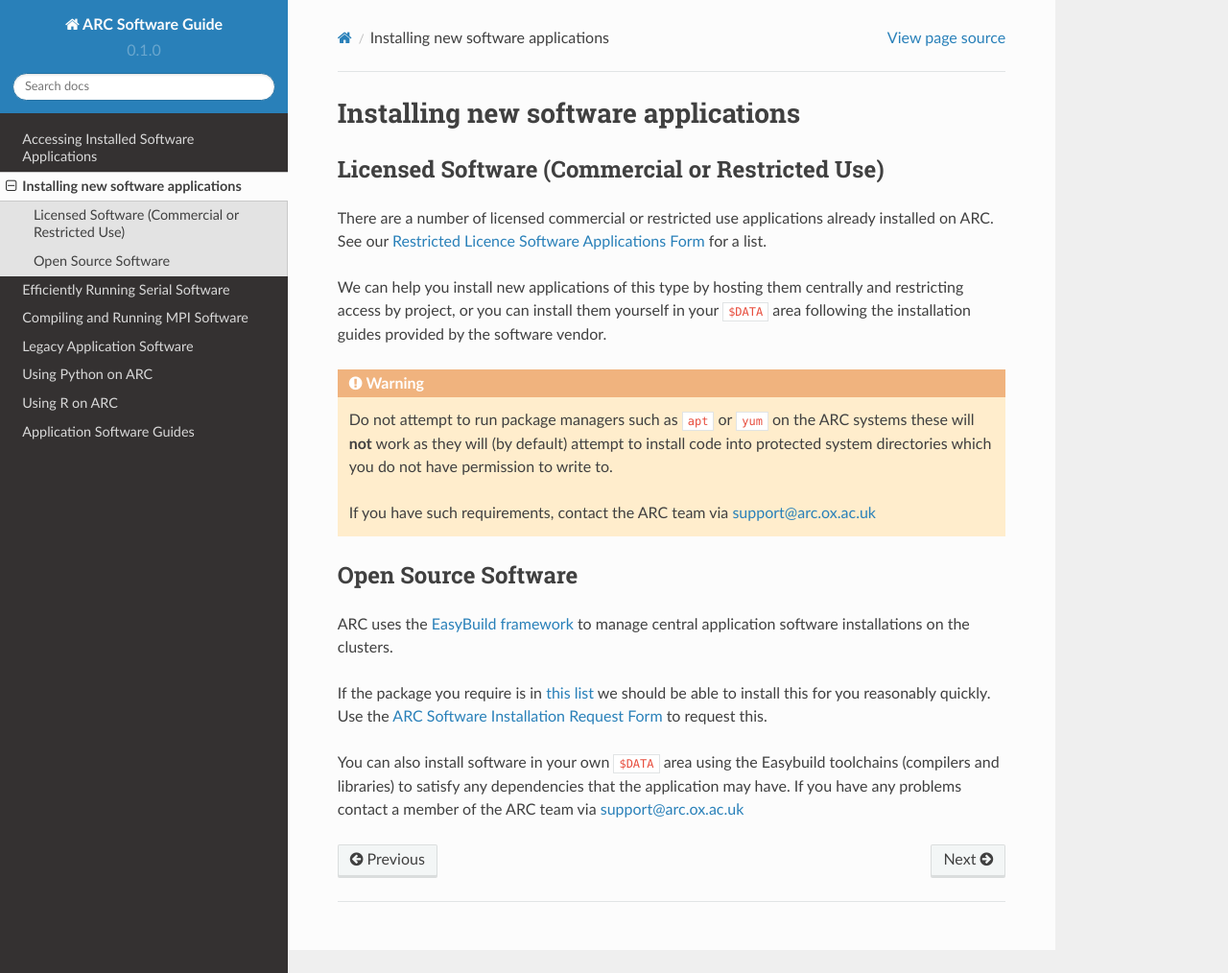
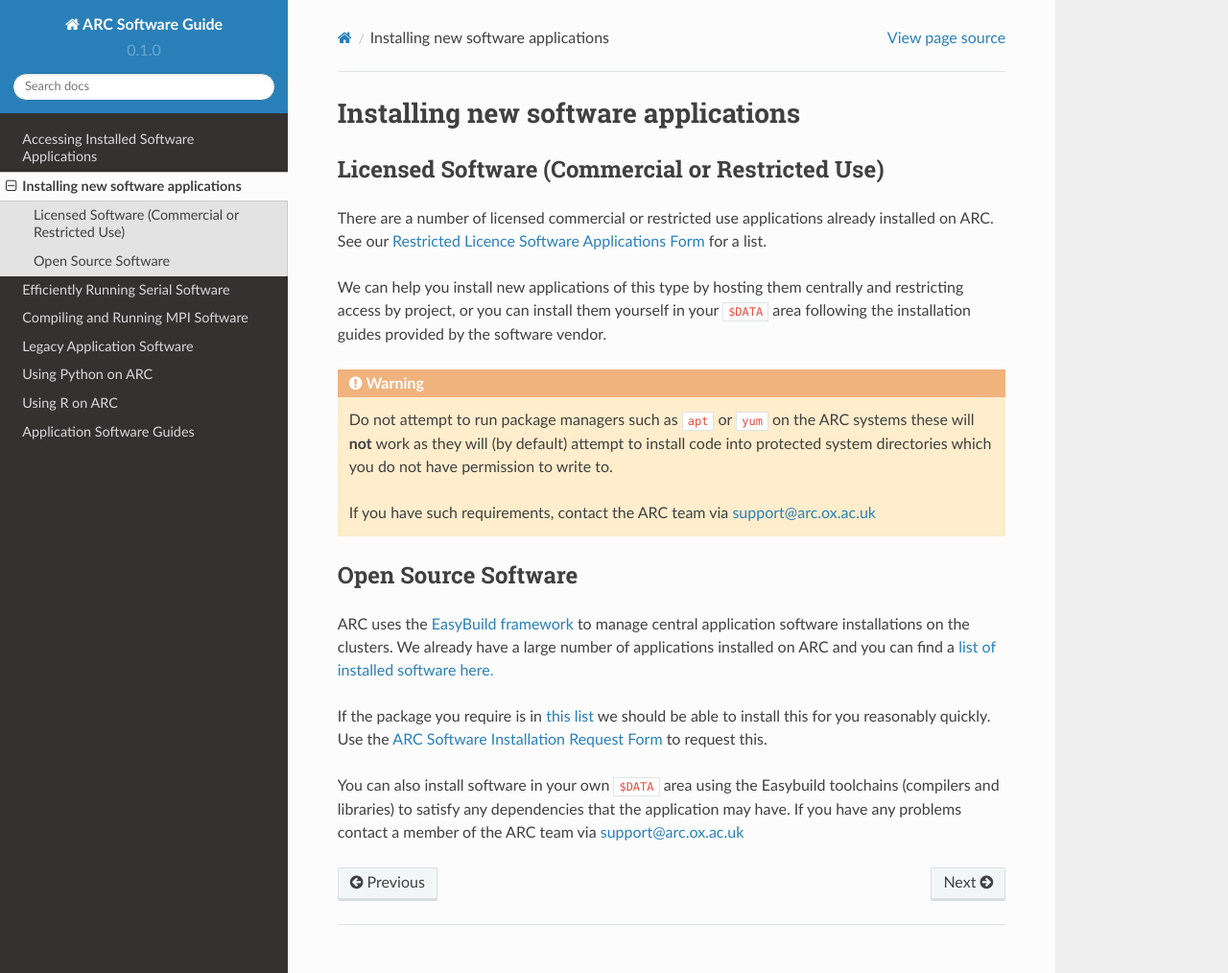
Before and after one commit to oxford-arc/arc-software-guide, a Sphinx documentation site: the page built from docs/source/arc-install.rst, in a window 1280 px wide and 1014 px high. Shown: the whole window at 96% size. Built offline with Sphinx 7.4.7 and the Read the Docs theme 2.0.0, drawn with Linux system fonts in a browser that asks for light colours.

Commit message:
Update arc-install.rst

```diff
--- a/docs/source/arc-install.rst
+++ b/docs/source/arc-install.rst
@@ -21,7 +21,7 @@
 Open Source Software
 --------------------
 
-ARC uses the `EasyBuild framework <http://easybuild.io>`_ to manage central application software installations on the clusters.
+ARC uses the `EasyBuild framework <http://easybuild.io>`_ to manage central application software installations on the clusters. We already have a large number of applications installed on ARC and you can find a `list of installed software here. <https://arc-module-list.readthedocs.io/en/latest/>`_
 
 If the package you require is in `this list <https://docs.easybuild.io/en/latest/version-specific/Supported_software.html>`_ we should be able to install this for you reasonably quickly. Use the `ARC Software Installation Request Form <https://www.arc.ox.ac.uk/arc-software-request-page>`_ to request this.
 
```
